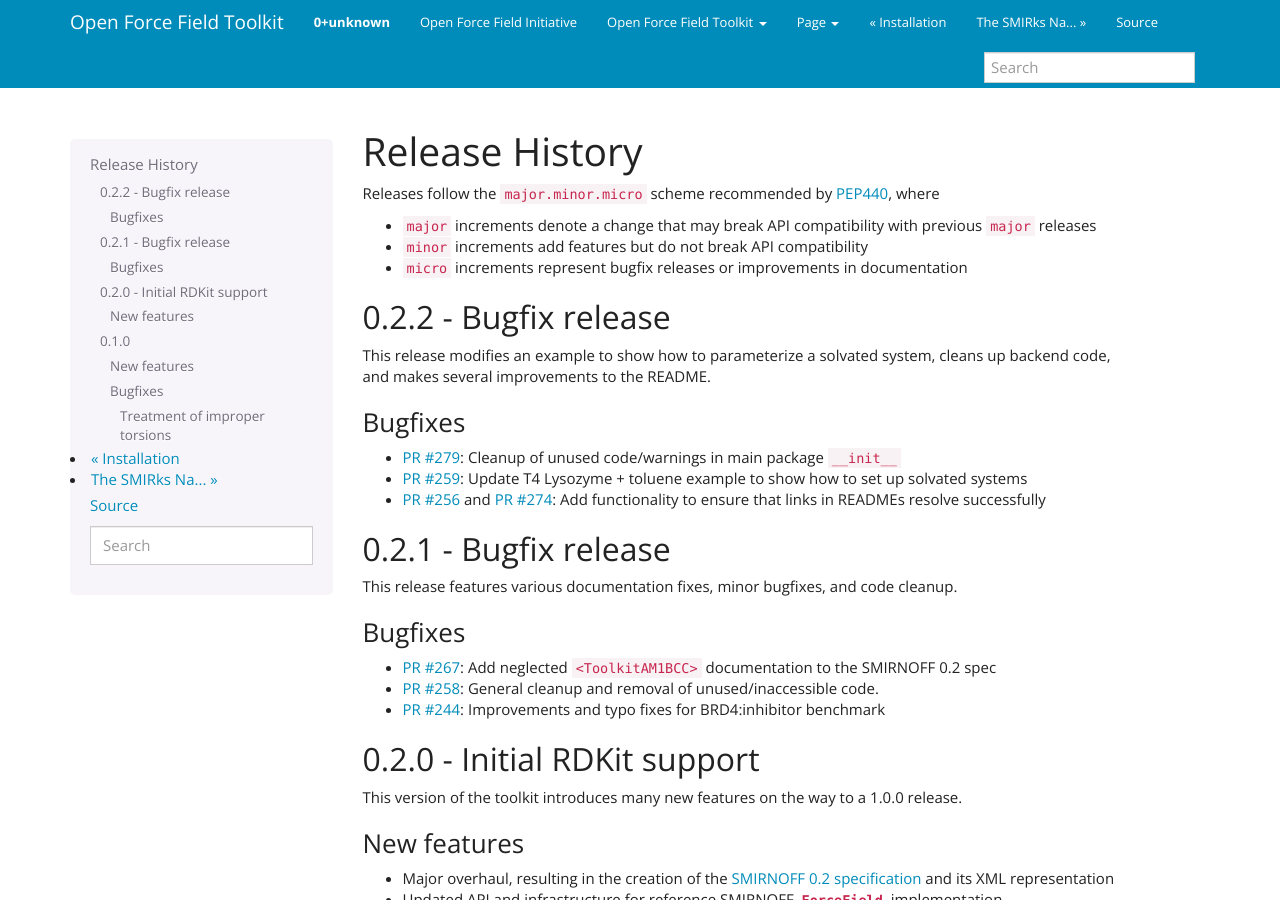
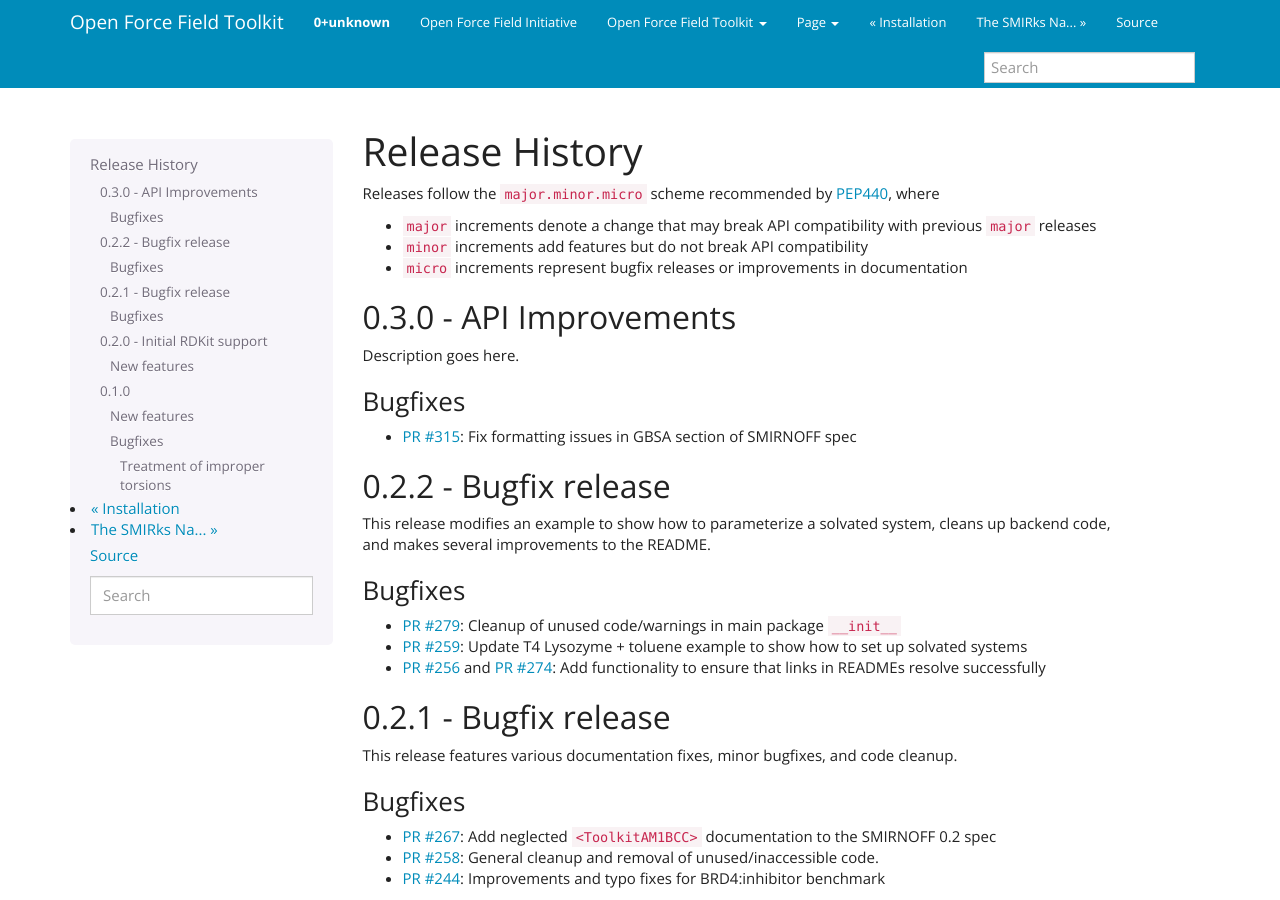
Before and after one commit to openforcefield/openff-toolkit, a Sphinx documentation site: the page built from docs/releasehistory.rst, in a window 1280 px wide and 900 px high. Built offline with Sphinx 7.4.7, drawn with Linux system fonts in a browser that asks for light colours.

Commit message:
Fix formatting issues in GBSA section of SMIRNOFF spec

```diff
--- a/docs/releasehistory.rst
+++ b/docs/releasehistory.rst
@@ -7,6 +7,14 @@
 * ``minor`` increments add features but do not break API compatibility
 * ``micro`` increments represent bugfix releases or improvements in documentation
 
+0.3.0 - API Improvements
+------------------------
+
+Description goes here.
+
+Bugfixes
+""""""""
+* `PR #315 <https://github.com/openforcefield/openforcefield/pull/315>`_: Fix formatting issues in GBSA section of SMIRNOFF spec
 
 0.2.2 - Bugfix release
 ----------------------
```
